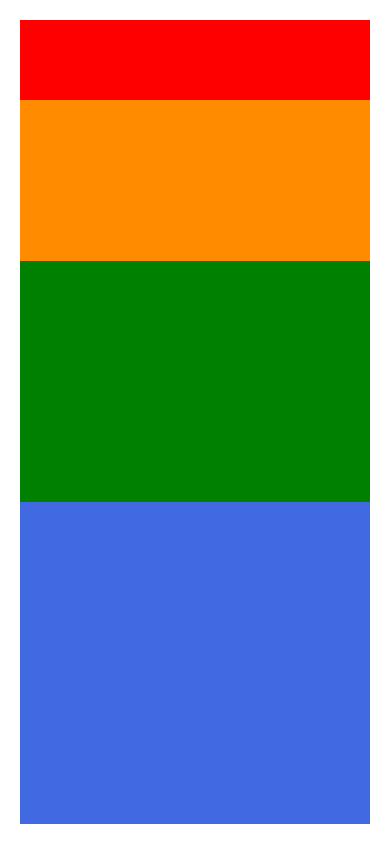
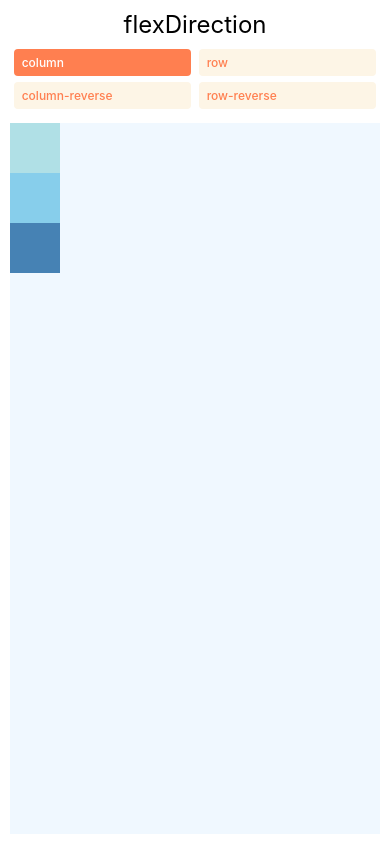
Before and after one commit to kencha-a11/AppDev2, a React Native app in the folder react-native-flexbox/: screen / in a window 390 px wide. Built offline with nearby package versions, Linux system fonts and the light colour scheme.

Commit message:
Done with Flex Direction section

```diff
--- a/react-native-flexbox/App.js
+++ b/react-native-flexbox/App.js
@@ -1,6 +1,7 @@
 import { StatusBar } from 'expo-status-bar';
 import { StyleSheet, Text, View } from 'react-native';
 import Flex from './Flex';
+import FlexDirectionBasics from './FlexDirectionBasics';
 
 export default function App() {
   return (
@@ -8,7 +9,8 @@
     //   <Text>Open up App.js to start working on your app!</Text>
     //   <StatusBar style="auto" />
     // </View>
-    <Flex />
+    // <Flex />
+    <FlexDirectionBasics />
   );
 }
 
--- /dev/null
+++ b/react-native-flexbox/FlexDirectionBasics.js
@@ -0,0 +1,99 @@
+import { StyleSheet, Text, TouchableOpacity, View } from "react-native";
+import { useState } from "react";
+
+const FlexDirectionBasics = () => {
+  const [flexDirection, setflexDirection] = useState("column");
+
+  return (
+    <PreviewLayout
+      label="flexDirection"
+      values={["column", "row", "column-reverse", "row-reverse"]}
+      selectedValue={flexDirection}
+      setSelectedValue={setflexDirection}
+    >
+      <View style={[styles.box, { backgroundColor: "powderblue" }]} />
+      <View style={[styles.box, { backgroundColor: "skyblue" }]} />
+      <View style={[styles.box, { backgroundColor: "steelblue" }]} />
+    </PreviewLayout>
+  );
+};
+
+const PreviewLayout = ({
+  label,
+  children,
+  values,
+  selectedValue,
+  setSelectedValue,
+}) => (
+  <View style={{ padding: 10, flex: 1 }}>
+    <Text style={styles.label}>{label}</Text>
+    <View style={styles.row}>
+      {values.map((value) => (
+        <TouchableOpacity
+          key={value}
+          onPress={() => setSelectedValue(value)}
+          style={[styles.button, selectedValue === value && styles.selected]}
+        >
+          <Text
+            style={[
+              styles.buttonLabel,
+              selectedValue === value && styles.selectedLabel,
+            ]}
+          >
+            {value}
+          </Text>
+        </TouchableOpacity>
+      ))}
+    </View>
+    <View style={[styles.container, { [label]: selectedValue }]}>
+      {children}
+    </View>
+  </View>
+);
+
+
+const styles = StyleSheet.create({
+  container: {
+    flex: 1,
+    marginTop: 8,
+    backgroundColor: "aliceblue",
+  },
+  box: {
+    width: 50,
+    height: 50,
+  },
+  row: {
+    flexDirection: "row",
+    flexWrap: "wrap",
+  },
+  button: {
+    paddingHorizontal: 8,
+    paddingVertical: 6,
+    borderRadius: 4,
+    backgroundColor: "oldlace",
+    alignSelf: "flex-start",
+    marginHorizontal: "1%",
+    marginBottom: 6,
+    minWidth: "48%",
+    textAlign: "center",
+  },
+  selected: {
+    backgroundColor: "coral",
+    borderWidth: 0,
+  },
+  buttonLabel: {
+    fontSize: 12,
+    fontWeight: "500",
+    color: "coral",
+  },
+  selectedLabel: {
+    color: "white",
+  },
+  label: {
+    textAlign: "center",
+    marginBottom: 10,
+    fontSize: 24,
+  },
+});
+
+export default FlexDirectionBasics;
```
